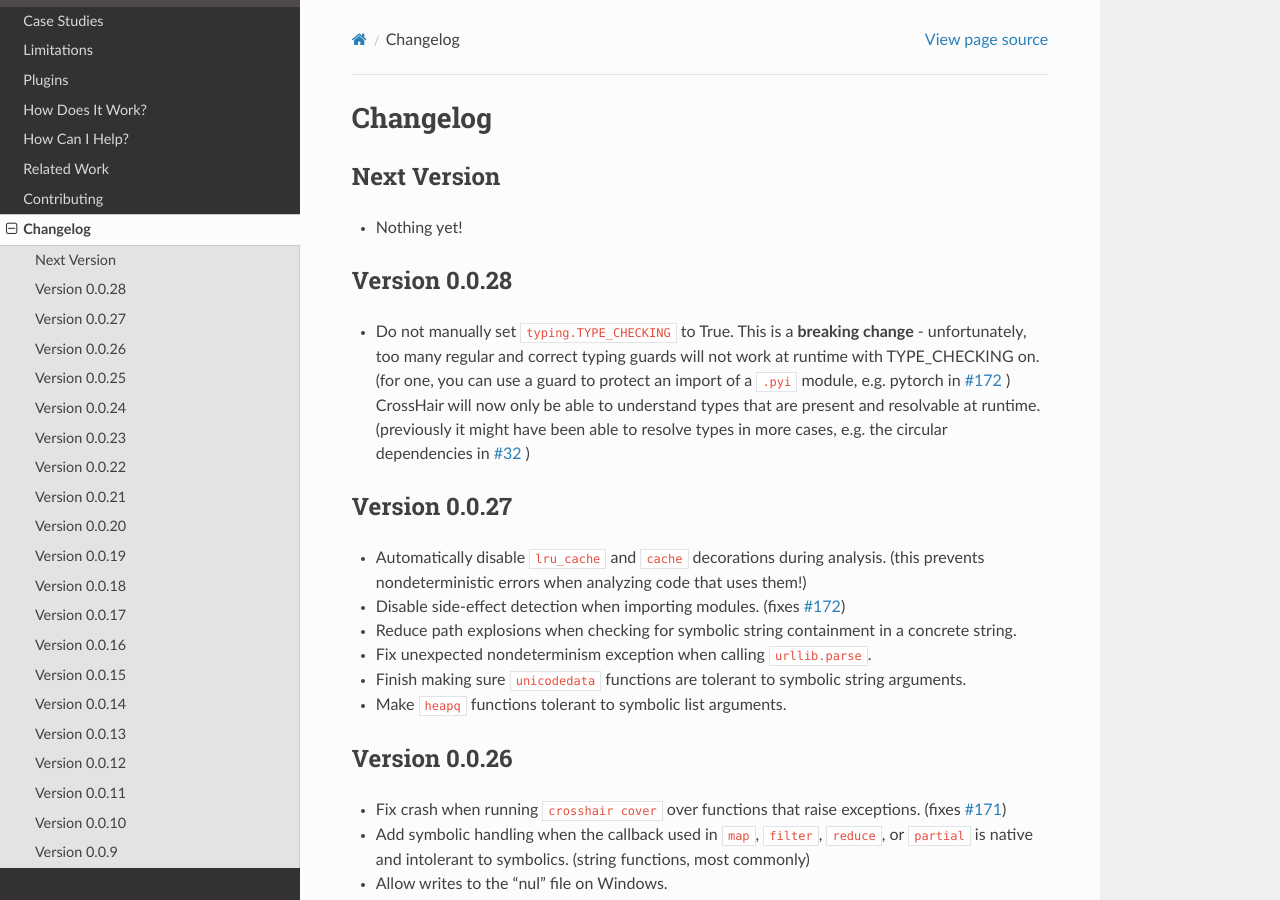
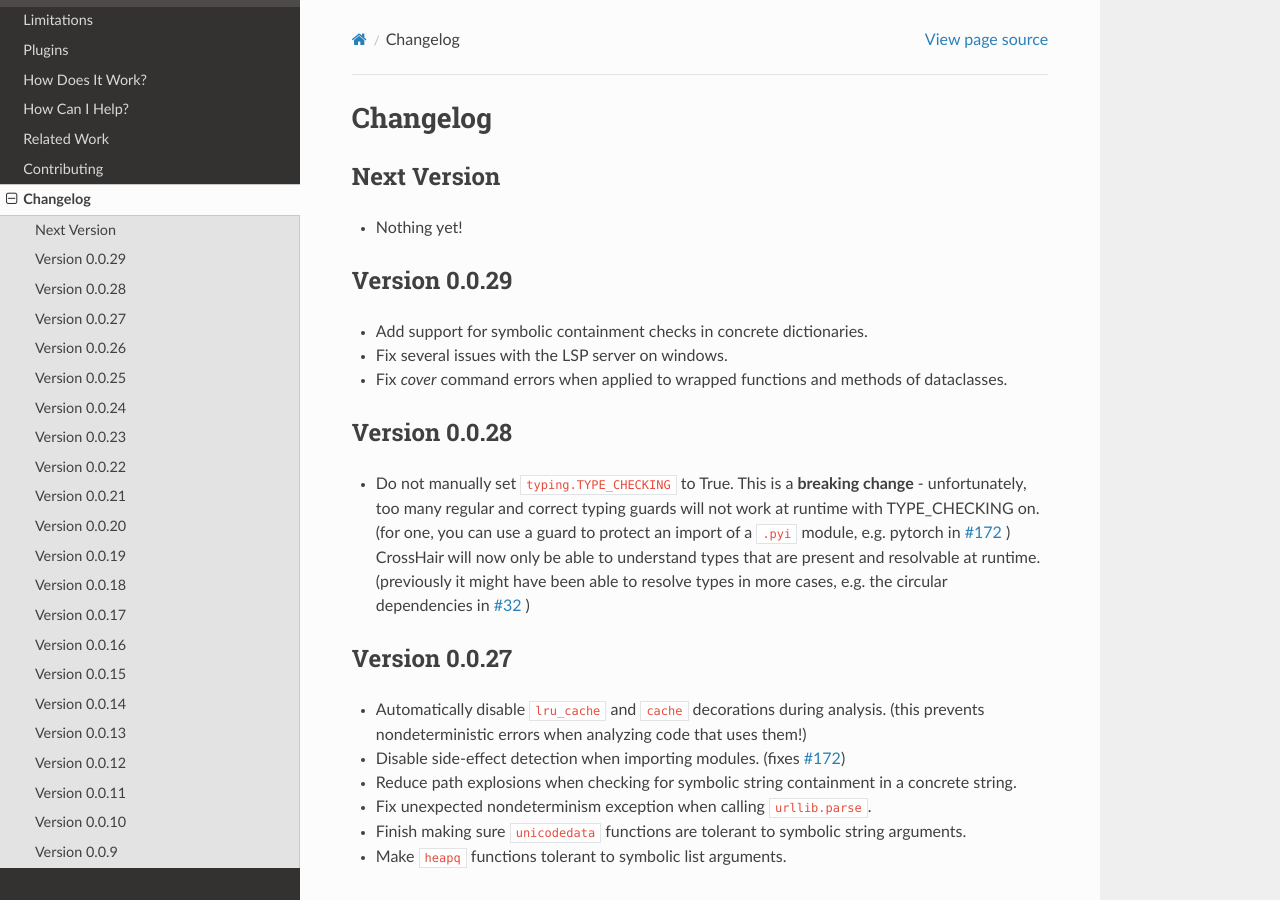
Before and after one commit to pschanely/CrossHair, a Sphinx documentation site: the page built from doc/source/changelog.rst, in a window 1280 px wide and 900 px high. Built offline with Sphinx 7.4.7 and the Read the Docs theme 2.0.0, drawn with Linux system fonts in a browser that asks for light colours; the version number is read from the project's files by our own code.

Commit message:
Update changelog

```diff
--- a/doc/source/changelog.rst
+++ b/doc/source/changelog.rst
@@ -6,6 +6,15 @@ Changelog
 Next Version
 ------------
 * Nothing yet!
+
+
+Version 0.0.29
+--------------
+
+* Add support for symbolic containment checks in concrete dictionaries.
+* Fix several issues with the LSP server on windows.
+* Fix `cover` command errors when applied to wrapped functions and methods of
+  dataclasses.
 
 
 Version 0.0.28
```
